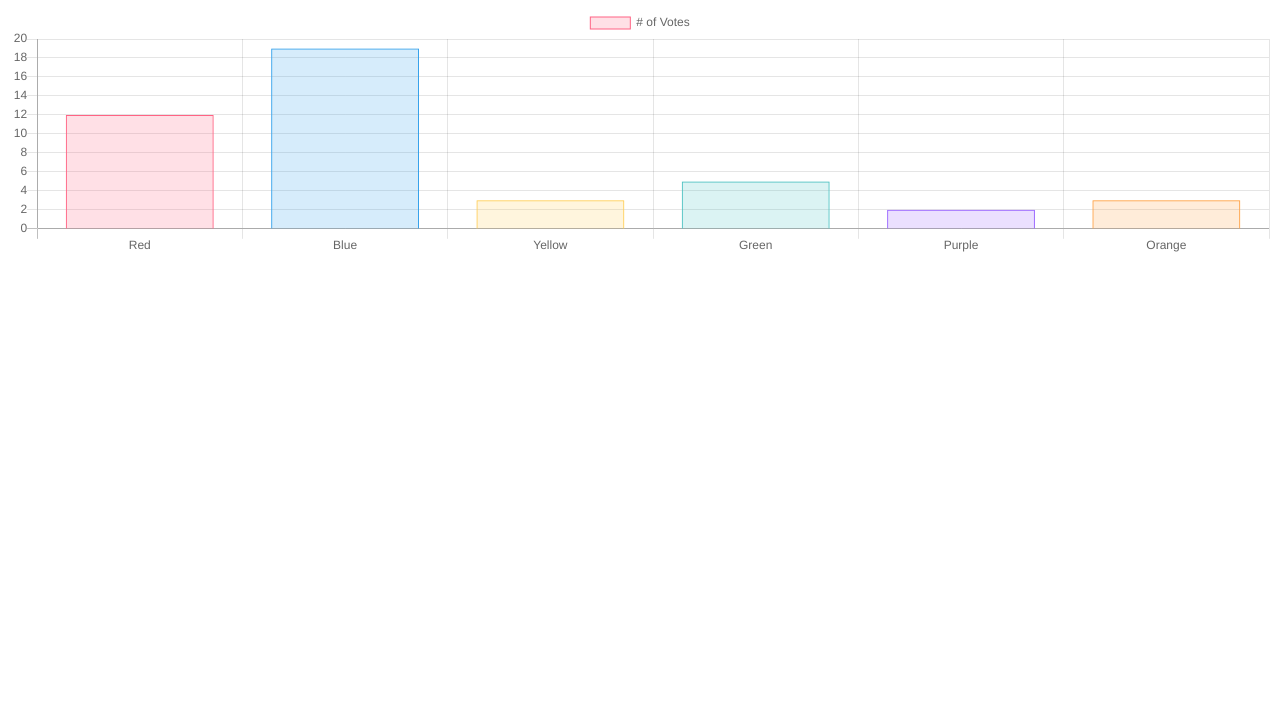
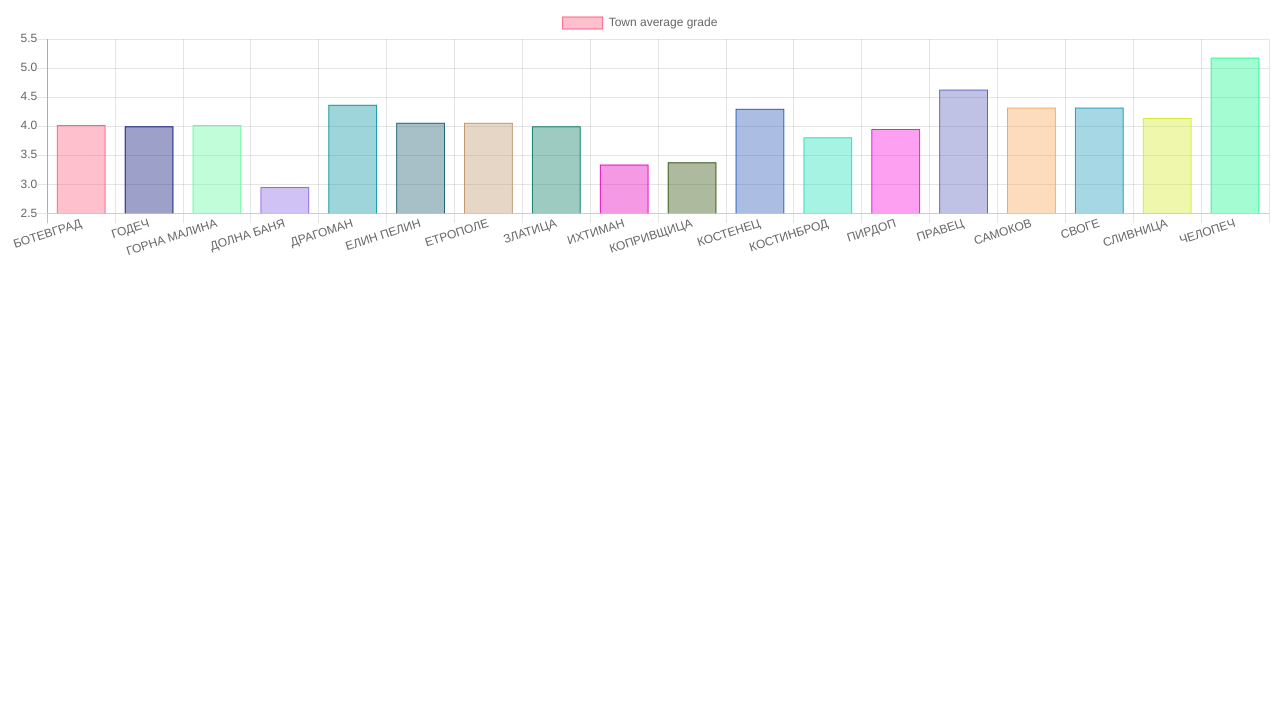
Before and after one commit to Gordss/SPA-project, a plain HTML site: page index.html in a window 1280 px wide. Shown: the part 73-800 px from the top of the page. Drawn offline with nearby package versions, Linux system fonts and the light colour scheme.

Commit message:
chart and data match

```diff
--- a/index.html
+++ b/index.html
@@ -4,12 +4,14 @@
 	<meta charset="utf-8">
 	<meta http-equiv="X-UA-Compatible" content="IE=Edge">
 	<meta name="viewport" content="width=device-width, initial-scale=1">
+	<link rel="stylesheet" href="style.css">
 	<title>Project</title>
 	<script src="https://cdn.jsdelivr.net/npm/chart.js@2.8.0"></script>
+	<script async defer src="/app.js"></script>
 </head>
 <body>
-	<h1 id="header">Some text</h1>
+	<h1 class="header">Some text</h1>
 	<canvas id="chart" width="100%" height="20%"></canvas>
-	<script src="/app.js"></script>
+
 </body>
 </html>
--- a/static/app.js
+++ b/static/app.js
@@ -1,41 +1,70 @@
-var ctx = document.getElementById('chart');
-var header = document.getElementById('header');
-
-header.textContent = "New title";
+const ctx = document.getElementById('chart');
 
 var myChart = new Chart(ctx, {
     type: 'bar',
     data: {
-        labels: ['Red', 'Blue', 'Yellow', 'Green', 'Purple', 'Orange'],
+        labels: [
+            'БОТЕВГРАД',    'ГОДЕЧ',
+            'ГОРНА МАЛИНА', 'ДОЛНА БАНЯ',
+            'ДРАГОМАН',     'ЕЛИН ПЕЛИН',
+            'ЕТРОПОЛЕ',     'ЗЛАТИЦА',
+            'ИХТИМАН',      'КОПРИВЩИЦА',
+            'КОСТЕНЕЦ',     'КОСТИНБРОД',
+            'ПИРДОП',       'ПРАВЕЦ',
+            'САМОКОВ',      'СВОГЕ',
+            'СЛИВНИЦА',     'ЧЕЛОПЕЧ'
+        ],
         datasets: [{
-            label: '# of Votes',
-            data: [12, 19, 3, 5, 2, 3],
+            label: ['Town average grade'],
+            data: [
+                '4.02', '4.00', '4.02',
+                '2.95', '4.37', '4.06',
+                '4.06', '4.00', '3.34',
+                '3.38', '4.30', '3.81',
+                '3.95', '4.63', '4.32',
+                '4.32', '4.14', '5.18'
+            ],
             backgroundColor: [
-                'rgba(255, 99, 132, 0.2)',
-                'rgba(54, 162, 235, 0.2)',
-                'rgba(255, 206, 86, 0.2)',
-                'rgba(75, 192, 192, 0.2)',
-                'rgba(153, 102, 255, 0.2)',
-                'rgba(255, 159, 64, 0.2)'
+                'rgba(255, 99, 132, 0.4)',
+                'rgba(11, 19, 118, 0.4)',
+                'rgba(103, 251, 162, 0.4)',
+                'rgba(141, 104, 233, 0.4)',
+                'rgba(13, 151, 162, 0.4)',
+                'rgba(37, 99, 119, 0.4)',
+                'rgba(193, 153, 113, 0.4)',
+                'rgba(11, 124, 100, 0.4)',
+                'rgba(232, 1, 191, 0.4)',
+                'rgba(52, 84, 13, 0.4)',
+                'rgba(47, 91, 186, 0.4)',
+                'rgba(34, 226, 186, 0.4)',
+                'rgba(251, 19, 219, 0.4)',
+                'rgba(95, 101, 189, 0.4)',
+                'rgba(249, 167, 94, 0.4)',
+                'rgba(31, 155, 187, 0.4)',
+                'rgba(216, 235, 52, 0.4)',
+                'rgba(28, 249, 142, 0.4)'
             ],
             borderColor: [
                 'rgba(255, 99, 132, 1)',
-                'rgba(54, 162, 235, 1)',
-                'rgba(255, 206, 86, 1)',
-                'rgba(75, 192, 192, 1)',
-                'rgba(153, 102, 255, 1)',
-                'rgba(255, 159, 64, 1)'
+                'rgba(11, 19, 118, 1)',
+                'rgba(103, 251, 162, 1)',
+                'rgba(141, 104, 233, 1)',
+                'rgba(13, 151, 162, 1)',
+                'rgba(37, 99, 119, 1)',
+                'rgba(193, 153, 113, 1)',
+                'rgba(11, 124, 100, 1)',
+                'rgba(232, 1, 191, 1)',
+                'rgba(52, 84, 13, 1)',
+                'rgba(47, 91, 186, 1)',
+                'rgba(34, 226, 186, 1)',
+                'rgba(251, 19, 219, 1)',
+                'rgba(95, 101, 189, 1)',
+                'rgba(249, 167, 94, 1)',
+                'rgba(31, 155, 187, 1)',
+                'rgba(216, 235, 52, 1)',
+                'rgba(28, 249, 142, 1)'
             ],
             borderWidth: 1
         }]
     },
-    options: {
-        scales: {
-            yAxes: [{
-                ticks: {
-                    beginAtZero: true
-                }
-            }]
-        }
-    }
 });
--- /dev/null
+++ b/style.css
@@ -0,0 +1,3 @@
+h1 {
+    text-align: center;
+}
```
Also changed, not shown: dataParse/parser.js (added, +41 -0 lines), index.js (+2 -39 lines), package-lock.json (added).
